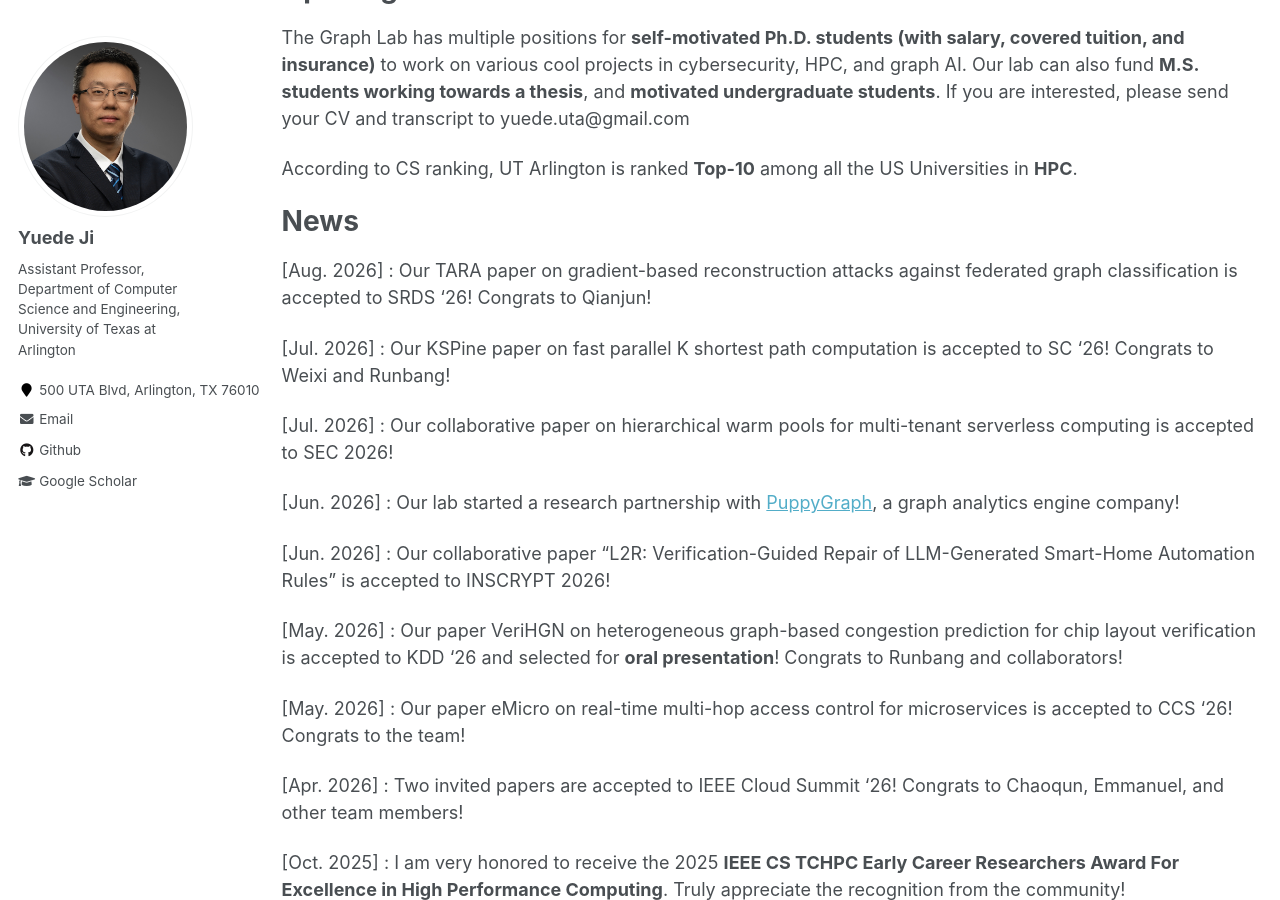
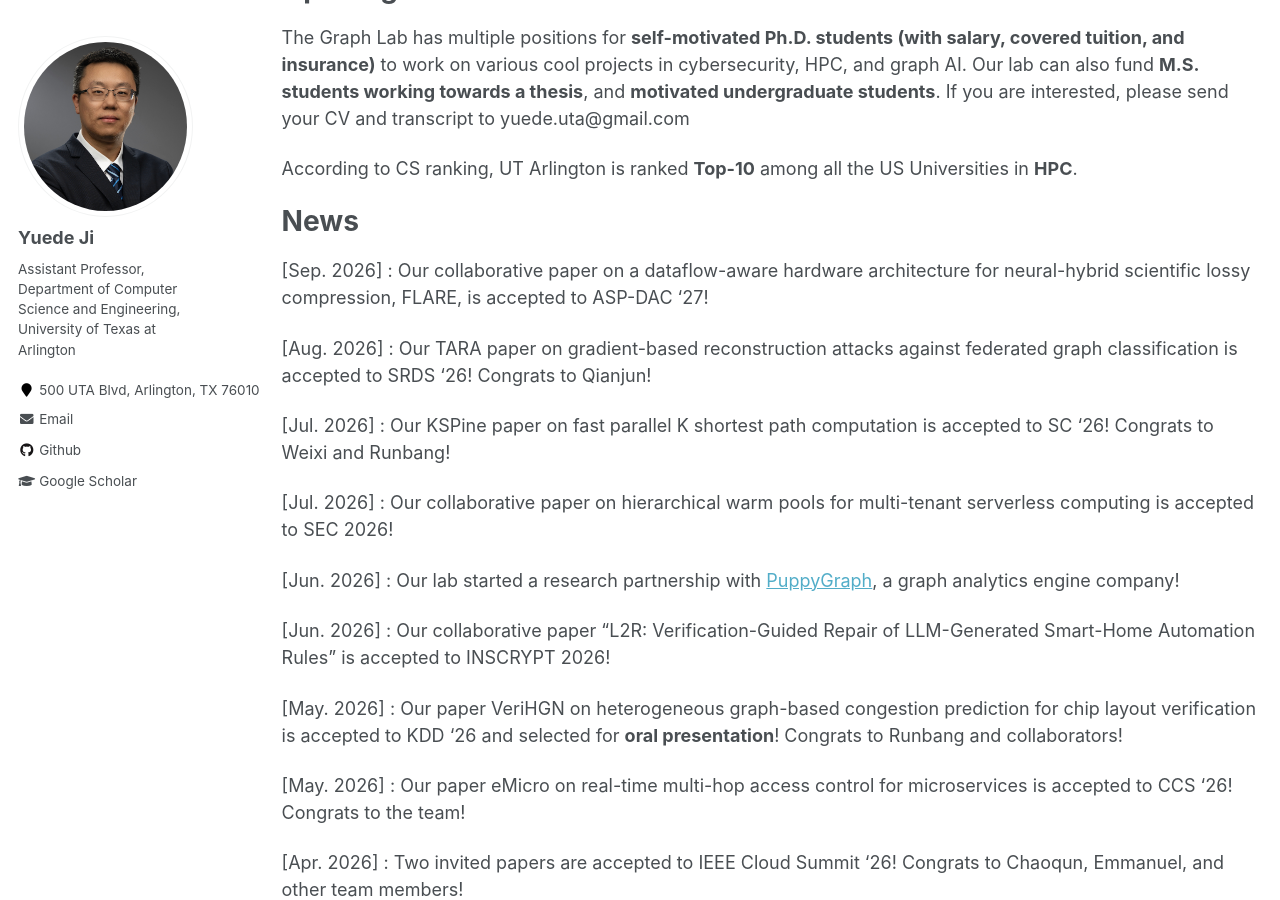
Before and after one commit to yuede/yuede.github.io, a Jekyll site: the page built from _pages/about.md, in a window 1280 px wide and 900 px high, scrolled down 590 px. Built offline with Jekyll 4.4.1, drawn with Linux system fonts in a browser that asks for light colours.

Commit message:
Add FLARE paper (ASP-DAC 2027) news item

```diff
--- a/_pages/about.md
+++ b/_pages/about.md
@@ -26,6 +26,8 @@ According to CS ranking, UT Arlington is ranked <strong>Top-10</strong> among al
 
 News
 ======
+
+[Sep. 2026] : Our collaborative paper on a dataflow-aware hardware architecture for neural-hybrid scientific lossy compression, FLARE, is accepted to ASP-DAC '27!
 
 [Aug. 2026] : Our TARA paper on gradient-based reconstruction attacks against federated graph classification is accepted to SRDS '26! Congrats to Qianjun!
 
```
